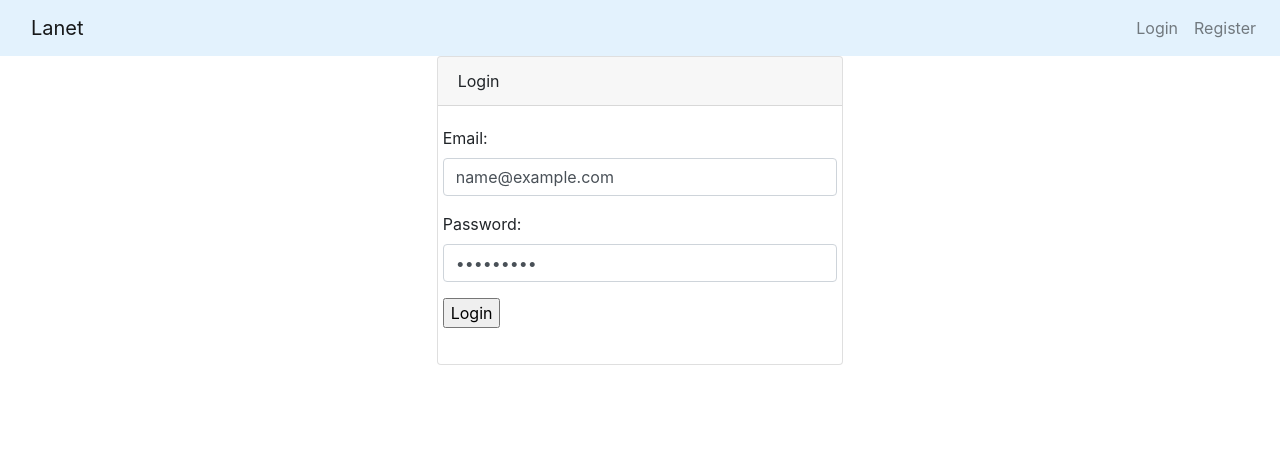
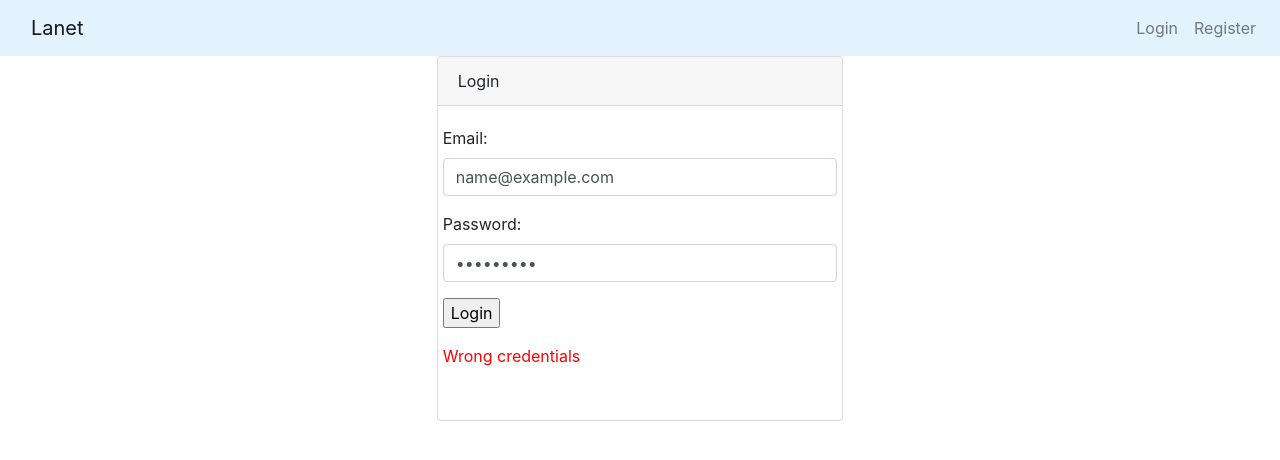
Before and after one commit to KeithChasen/lanet-front, a Vue app: page /login in a window 1280 px wide. Both pictures are taken after typing "name@example.com", "Sample123" into the empty fields and a click on the input "Login". Shown: the top 460 px of the page. Built offline with nearby package versions, Linux system fonts and the light colour scheme; no server answers.

Commit message:
auth error

```diff
--- a/src/components/auth/Login.vue
+++ b/src/components/auth/Login.vue
@@ -28,6 +28,13 @@
                         <div class="form-group row">
                             <input type="submit" value="Login">
                         </div>
+
+                        <div class="form-group row" v-if="authError">
+                            <p class="error">
+                                {{ authError }}
+                            </p>
+                        </div>
+
                     </form>
                 </div>
             </div>
@@ -63,10 +70,18 @@
                         this.$store.commit('loginFailed', {error})
                     })
             }
+        },
+        computed: {
+            authError() {
+                return this.$store.getters.authError;
+            }
         }
     }
 </script>
 
 <style scoped>
-
+.error {
+    text-align: center;
+    color: red;
+}
 </style>
```
